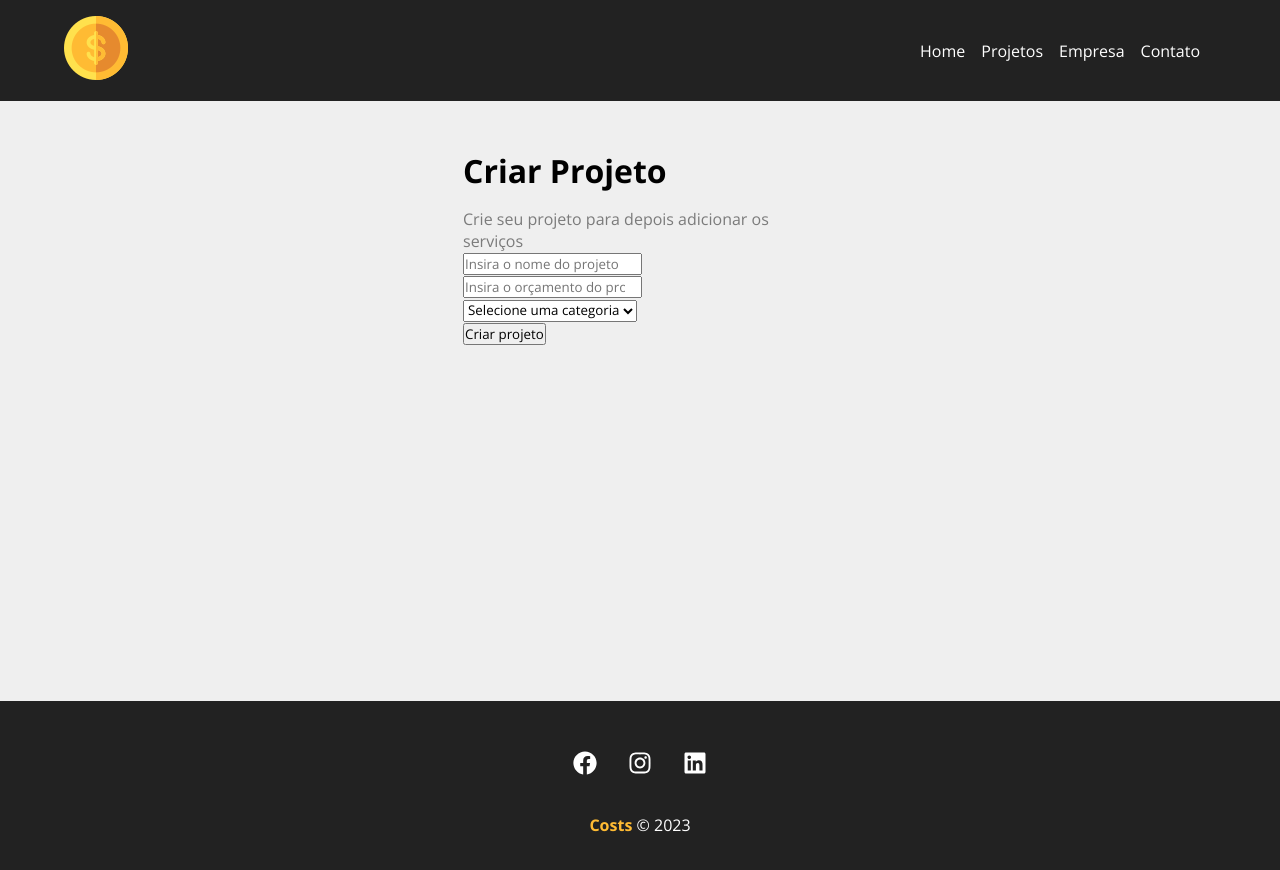
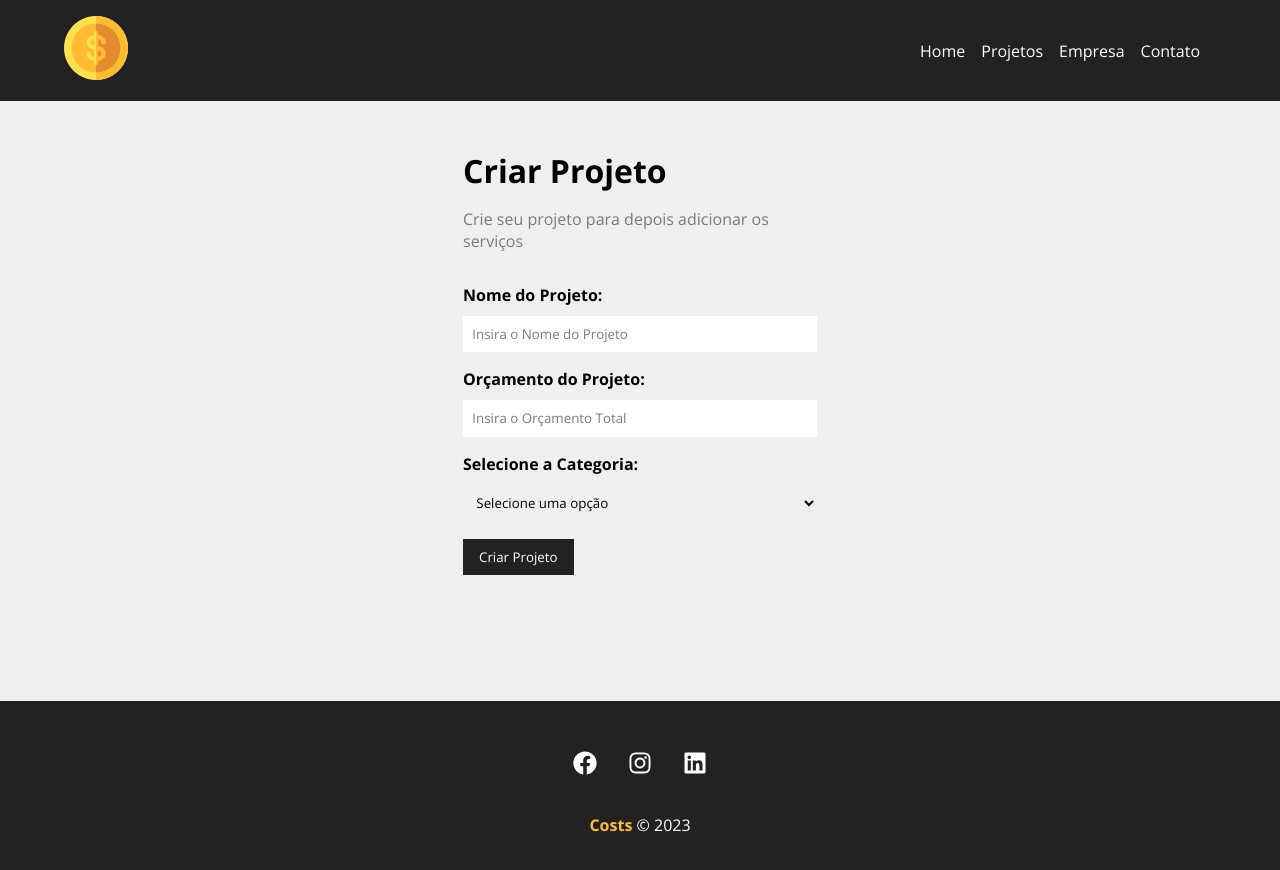
Before and after one commit to NatanALima/projeto-costs-horadecodar, a React (Create React App) app: page /newproject in a window 1280 px wide. Shown: the top 870 px of the page. Built offline with nearby package versions, Linux system fonts and the light colour scheme.

Commit message:
Componentização de formulário #22

```diff
--- /dev/null
+++ b/src/components/form/Input.js
@@ -0,0 +1,16 @@
+import styles from './Input.module.css';
+
+export default function Input({type, text, name, placeholder, handleOnChange, value}) {
+    return(
+        <div className={styles.form_control}>
+            <label htmlFor={name}>{text}:</label>
+            <input type={type}
+                   name={name}
+                   id={name}
+                   placeholder={placeholder}
+                   onChange={handleOnChange}
+                   value={value}
+            />
+        </div>
+    )
+}
--- /dev/null
+++ b/src/components/form/Input.module.css
@@ -0,0 +1,23 @@
+.form_control {
+    display: flex;
+    flex-direction: column;
+    margin-bottom: 1em;
+
+}
+
+.form_control label {
+    margin-bottom: .6em;
+    font-weight: bold;
+
+}
+
+.form_control input {
+    padding: .7em;
+    border-radius: 0;
+    border: none;
+
+}
+
+.form_control input::placeholder {
+    color: #7b7b7b;
+}
--- /dev/null
+++ b/src/components/form/Select.js
@@ -0,0 +1,12 @@
+import styles from './Select.module.css';
+
+export default function Select({text, name, options, handleOnChange, value}) {
+    return(
+        <div className={styles.form_control}>
+            <label htmlFor={name}>{text}:</label>
+            <select name={name} id={name} defaultValue={"default"}>
+                <option value="default" disabled>Selecione uma opção</option>
+            </select>
+        </div>
+    )
+}
--- /dev/null
+++ b/src/components/form/Select.module.css
@@ -0,0 +1,19 @@
+.form_control {
+    display: flex;
+    flex-direction: column;
+    margin-bottom: 1em;
+
+}
+
+.form_control label {
+    margin-bottom: .6em;
+    font-weight: bold;
+
+}
+
+.form_control select {
+    padding: .7em;
+    border-radius: 0;
+    border: none;
+
+}
--- /dev/null
+++ b/src/components/form/SubmitBtn.js
@@ -0,0 +1,9 @@
+import styles from './SubmitBtn.module.css';
+
+export default function SubmitBtn({text}) {
+    return(
+        <div className={styles.form_control}>
+            <button className={styles.btn}>{text}</button>
+        </div>
+    )
+}
--- /dev/null
+++ b/src/components/form/SubmitBtn.module.css
@@ -0,0 +1,14 @@
+.btn {
+    background-color: #222;
+    color: white;
+    padding: .7em 1.2em;
+    text-decoration: none;
+    transition: .5s;
+    border: none;
+    cursor: pointer;
+
+}
+
+.btn:hover {
+    color: #fb3;
+}
--- a/src/components/pages/NewProject.js
+++ b/src/components/pages/NewProject.js
@@ -6,7 +6,7 @@
         <div className={styles.newproject_container}>
             <h1>Criar Projeto</h1>
             <p>Crie seu projeto para depois adicionar os serviços</p>
-            <ProjectForm/>
+            <ProjectForm btnText="Criar Projeto"/>
         </div>
     )
 }
--- a/src/components/project/ProjectForm.js
+++ b/src/components/project/ProjectForm.js
@@ -1,20 +1,15 @@
-export default function ProjectForm() {
+import Input from '../form/Input';
+import Select from '../form/Select';
+import SubmitBtn from '../form/SubmitBtn';
+import styles from './ProjectForm.module.css';
+
+export default function ProjectForm({btnText}) {
     return(
         <form>
-            <div>
-                <input type="text" placeholder="Insira o nome do projeto"/>
-                </div>
-            <div>
-                <input type="number" placeholder="Insira o orçamento do projeto"/>
-                </div>
-            <div>
-                <select name="category_id" defaultValue={"DEFAULT"}>
-                    <option value={"DEFAULT"} disabled>Selecione uma categoria</option>
-                </select>
-            </div>
-            <div>
-                <input type="submit" value="Criar projeto" />
-            </div>
+            <Input type={"text"} text="Nome do Projeto" name={"nomeProject"} placeholder={"Insira o Nome do Projeto"}/>
+            <Input type={"number"} text="Orçamento do Projeto" name={"budgetProject"} placeholder={"Insira o Orçamento Total"}/>
+            <Select name={"category_id"} text={"Selecione a Categoria"}/>
+            <SubmitBtn text={btnText}/>
         </form>
     )
 }
--- /dev/null
+++ b/src/components/project/ProjectForm.module.css
@@ -0,0 +1,4 @@
+form {
+    width: 100%;
+    margin: 2em 0;
+}
```
